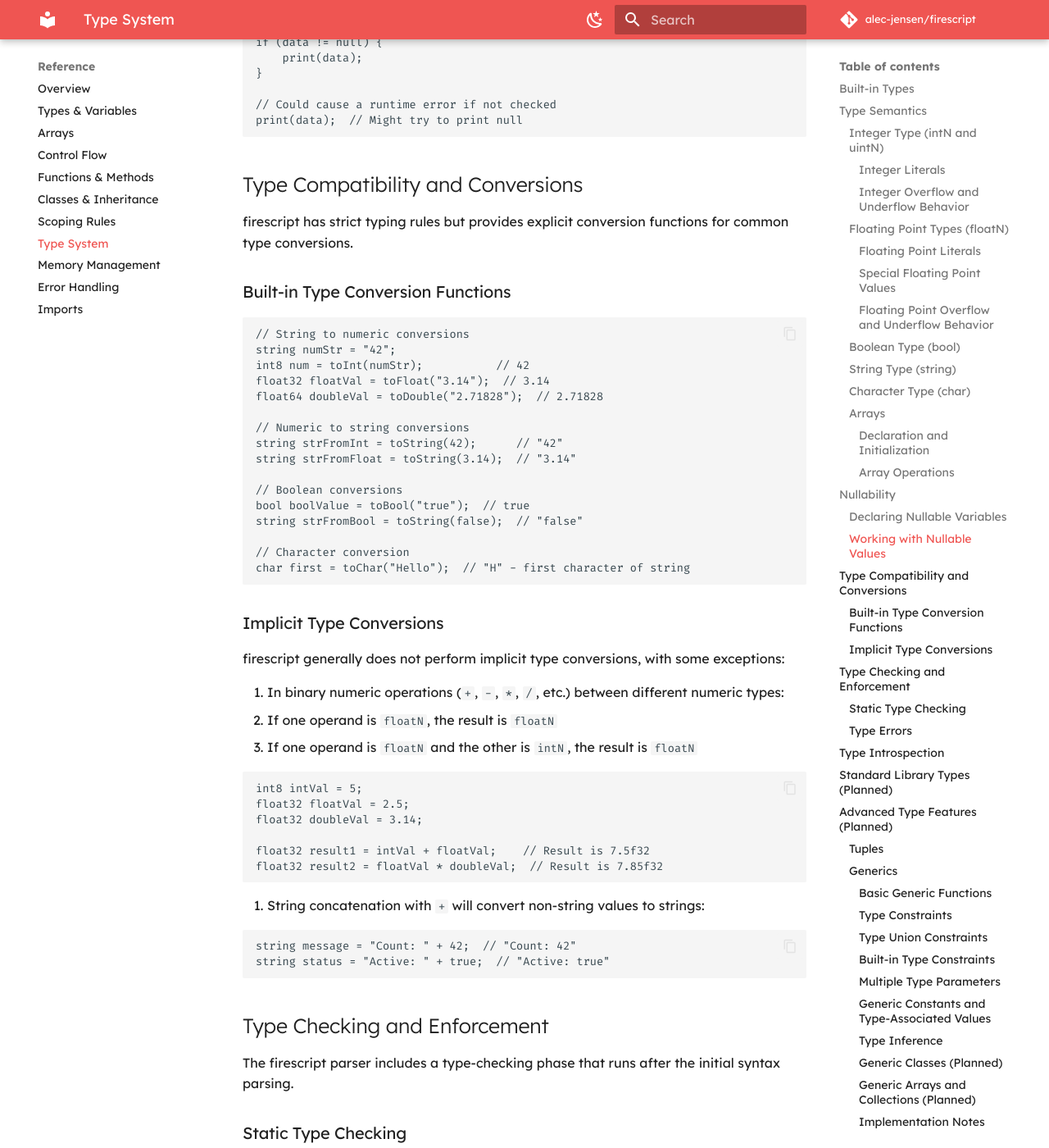
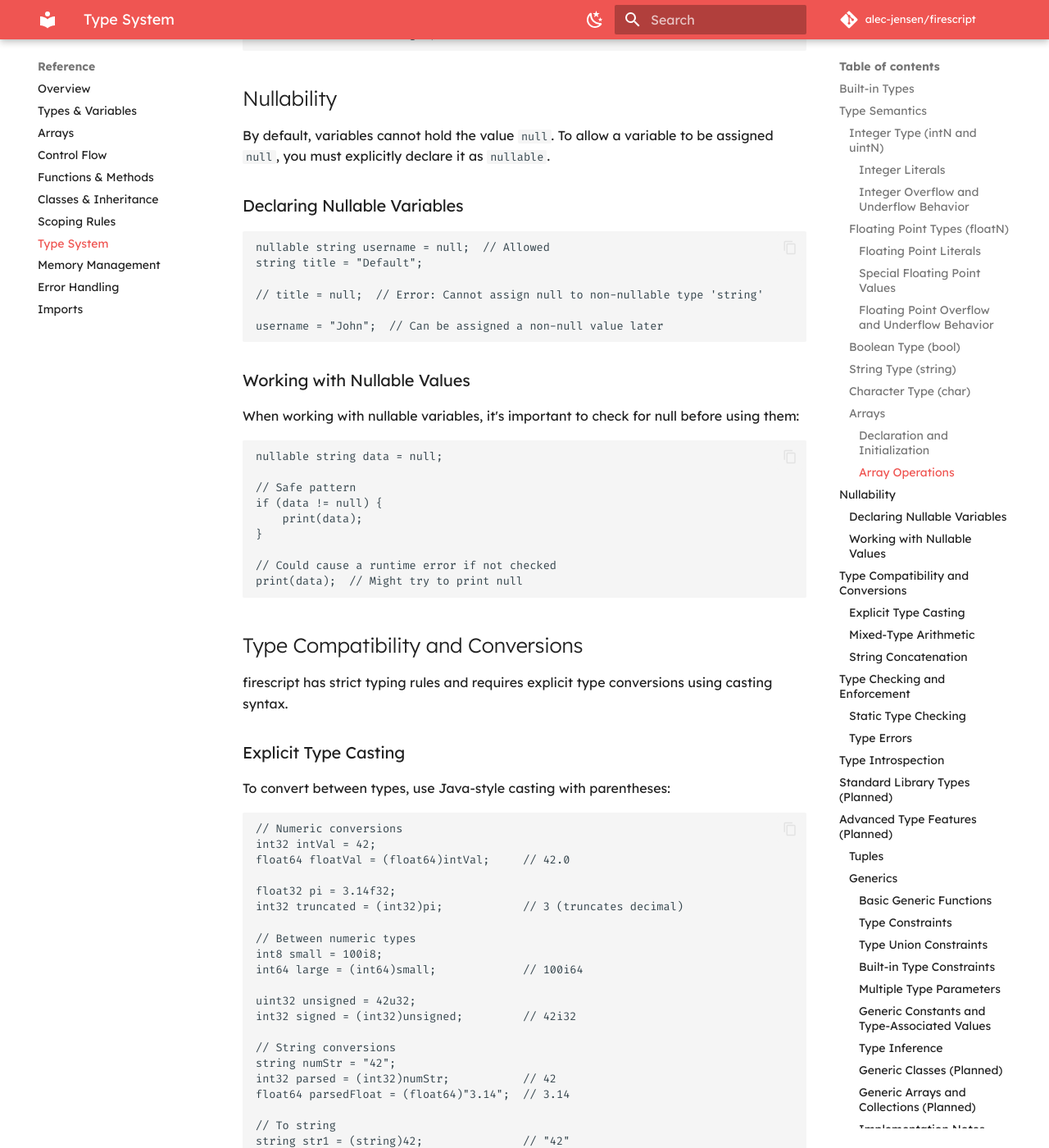
Before and after one commit to alec-jensen/firescript, an MkDocs documentation site: the page built from docs/reference/type_system.md, in a window 1280 px wide and 1400 px high, scrolled down 5609 px. Shown: the whole window at 82% size. Built offline with MkDocs 1.6.1 and Material for MkDocs 9.7.7, drawn with Linux system fonts in a browser that asks for light colours; comment, search, counter and statistics services are not loaded; some of the changed text lies outside the part shown.

Commit message:
Refine type system documentation: remove type conversion functions and clarify explicit type casting

````diff
--- a/docs/reference/type_system.md
+++ b/docs/reference/type_system.md
@@ -59,8 +59,28 @@ int8 binary = 0b00101010; // Binary
 int8 octal = 0o52;        // Octal
 ```
 
-Integer literals by default will be inferred as `int32` unless specified otherwise.
-To specify a different integer type, you can use a suffix:
+**Type Inference for Literals:**
+
+When you assign a literal to a variable with an explicit type, the literal automatically takes on that type:
+
+```firescript
+int8 small = 42;          // Literal 42 inferred as int8
+uint16 medium = 30000;    // Literal 30000 inferred as uint16
+int64 large = 9223372036854775807;  // Literal inferred as int64
+float32 pi = 3.14;        // Literal 3.14 inferred as float32
+float64 e = 2.71828;      // Literal 2.71828 inferred as float64
+```
+
+If the literal is too large or too small for the target type, you'll get a compile-time error:
+
+```firescript
+// int8 overflow = 200;   // ❌ Compile error: 200 exceeds int8 range (-128 to 127)
+// uint8 negative = -1;   // ❌ Compile error: -1 invalid for unsigned type
+```
+
+**Explicit Type Suffixes:**
+
+You can also explicitly specify the type using a suffix, which is useful in contexts where the type cannot be inferred (like in expressions):
 
 ```firescript
 int8 small = 42i8;
@@ -109,15 +129,22 @@ Floating point numbers support:
 
 #### Floating Point Literals
 
-Floating point literals can be specified in decimal or scientific notation:
+Floating point literals can be specified in decimal or scientific notation.
+
+**Type Inference for Literals:**
+
+When you assign a floating-point literal to a variable with an explicit type, the literal automatically takes on that type:
 
 ```firescript
-float32 decimal = 3.14f32;        // Decimal
-float64 scientific = 2.71828e0f64; // Scientific notation
+float32 pi = 3.14159;              // Literal inferred as float32
+float64 e = 2.71828;               // Literal inferred as float64
+float128 phi = 1.618033988749;     // Literal inferred as float128
+float64 scientific = 6.022e23;     // Scientific notation, inferred as float64
 ```
 
-Floating point literals by default will be inferred as `float32` unless specified otherwise.
-To specify a different floating point type, you can use a suffix:
+**Explicit Type Suffixes:**
+
+You can also explicitly specify the type using a suffix:
 
 ```firescript
 float32 f32Value = 3.14f32;
@@ -253,51 +280,109 @@ print(data);  // Might try to print null
 
 ## Type Compatibility and Conversions
 
-firescript has strict typing rules but provides explicit conversion functions for common type conversions.
+firescript has strict typing rules and requires explicit type conversions using casting syntax.
 
-### Built-in Type Conversion Functions
+### Explicit Type Casting
+
+To convert between types, use Java-style casting with parentheses:
 
 ```firescript
-// String to numeric conversions
+// Numeric conversions
+int32 intVal = 42;
+float64 floatVal = (float64)intVal;     // 42.0
+
+float32 pi = 3.14f32;
+int32 truncated = (int32)pi;            // 3 (truncates decimal)
+
+// Between numeric types
+int8 small = 100i8;
+int64 large = (int64)small;             // 100i64
+
+uint32 unsigned = 42u32;
+int32 signed = (int32)unsigned;         // 42i32
+
+// String conversions
 string numStr = "42";
-int8 num = toInt(numStr);           // 42
-float32 floatVal = toFloat("3.14");  // 3.14
-float64 doubleVal = toDouble("2.71828");  // 2.71828
+int32 parsed = (int32)numStr;           // 42
+float64 parsedFloat = (float64)"3.14";  // 3.14
 
-// Numeric to string conversions
-string strFromInt = toString(42);      // "42"
-string strFromFloat = toString(3.14);  // "3.14"
+// To string
+string str1 = (string)42;               // "42"
+string str2 = (string)3.14f32;          // "3.14"
+string str3 = (string)true;             // "true"
 
 // Boolean conversions
-bool boolValue = toBool("true");  // true
-string strFromBool = toString(false);  // "false"
+bool fromString = (bool)"true";         // true
+bool fromInt = (bool)1;                 // true (non-zero is true)
 
-// Character conversion
-char first = toChar("Hello");  // "H" - first character of string
+// Character conversions
+char first = (char)"Hello";             // "H" - first character
 ```
 
-### Implicit Type Conversions
+**Casting Rules:**
 
-firescript generally does not perform implicit type conversions, with some exceptions:
+1. **Numeric to numeric**: Always allowed, may lose precision or truncate
+2. **String to numeric**: Parses the string, throws error if invalid format
+3. **Numeric to string**: Converts to string representation
+4. **Boolean to string**: "true" or "false"
+5. **String to boolean**: "true" → true, anything else → false
+6. **Numeric to boolean**: 0 → false, non-zero → true
+7. **String to char**: Takes first character
 
-1. In binary numeric operations (`+`, `-`, `*`, `/`, etc.) between different numeric types:
-   * If one operand is `floatN`, the result is `floatN`
-   * If one operand is `floatN` and the other is `intN`, the result is `floatN`
+**Invalid Casts:**
+
+Some casts are not allowed and will result in compile-time errors:
 
 ```firescript
-int8 intVal = 5;
-float32 floatVal = 2.5;
-float32 doubleVal = 3.14;
-
-float32 result1 = intVal + floatVal;    // Result is 7.5f32
-float32 result2 = floatVal * doubleVal;  // Result is 7.85f32
+// int32 x = (int32)[1, 2, 3];  // ❌ Error: Cannot cast array to int32
+// bool b = (bool)"hello";       // ⚠️ Runtime error: Invalid boolean string
 ```
 
-2. String concatenation with `+` will convert non-string values to strings:
+### Mixed-Type Arithmetic
+
+firescript does **not** perform implicit type conversions in arithmetic operations. When performing operations between different types or precisions, you must explicitly cast to the desired result type.
 
 ```firescript
-string message = "Count: " + 42;  // "Count: 42"
-string status = "Active: " + true;  // "Active: true"
+int32 a = 10;
+int64 b = 20i64;
+
+// int32 result = a + b;  // ❌ Error: Cannot mix int32 and int64
+
+// Must explicitly cast to desired type
+int32 result1 = (int32)(a + (int32)b);  // Cast b to int32 first
+int64 result2 = (int64)((int64)a + b);  // Cast a to int64 first
+
+// Mixed integer and float
+int32 intVal = 5;
+float32 floatVal = 2.5f32;
+
+// float32 mixed = intVal + floatVal;  // ❌ Error: Cannot mix int32 and float32
+
+float32 result3 = (float32)((float32)intVal + floatVal);  // Cast int to float
+int32 result4 = (int32)((int32)floatVal + intVal);        // Cast float to int (truncates)
+
+// Different float precisions
+float32 f32 = 3.14f32;
+float64 f64 = 2.71f64;
+
+// float64 sum = f32 + f64;  // ❌ Error: Cannot mix float32 and float64
+
+float64 result5 = (float64)((float64)f32 + f64);  // Cast to float64
+float32 result6 = (float32)(f32 + (float32)f64);  // Cast to float32
+```
+
+**Design Rationale:**
+
+This explicit approach prevents silent precision loss and makes data type conversions visible in the code, aligning with firescript's philosophy of explicitness and safety.
+
+### String Concatenation
+
+String concatenation with `+` is an exception - it will implicitly convert non-string values to strings:
+
+```firescript
+string message = "Count: " + 42;  // "Count: 42" - int32 converted to string
+string status = "Active: " + true;  // "Active: true" - bool converted to string
+string pi = "Pi is approximately " + 3.14f32;  // Converts float to string
 ```
 
 ## Type Checking and Enforcement
@@ -306,9 +391,9 @@ The firescript parser includes a type-checking phase that runs after the initial
 
 ### Static Type Checking
 
-1. **Variable Declarations**: When you declare a variable (`int8 x = 5;`), the type checker verifies that the type of the initializer (`5`, which is `int8`) matches the declared type (`int8`).
+1. **Variable Declarations**: When you declare a variable (`int8 x = 5i8;`), the type checker verifies that the type of the initializer (`5i8`, which is `int8`) matches the declared type (`int8`).
 
-2. **Assignments**: When assigning a value to an existing variable (`x = 10;`), the checker ensures the assigned value's type is compatible with the variable's declared type.
+2. **Assignments**: When assigning a value to an existing variable (`x = 10i8;`), the checker ensures the assigned value's type is compatible with the variable's declared type.
 
 3. **Expressions**: Operators (`+`, `-`, `*`, `/`, `==`, `>`, etc.) are checked to ensure they are used with compatible operand types. For example, arithmetic operators generally require numeric types (`intN`, `floatN`), while `+` can also be used for string concatenation. The result type of an expression is also determined (e.g., `1 + 2.0` results in a `float32`).
 
@@ -1239,10 +1324,11 @@ The current firescript compiler supports:
 * ✅ Nullable type modifiers
 * ✅ Arrays of Copyable types
 * ✅ Static type checking for expressions and assignments
-* ✅ Type conversion functions
 
 Not yet implemented:
 
+* ❌ Type inference on variable declarations
+* ❌ Explicit type casting (Java-style with parentheses)
 * ❌ Type introspection with `typeof`
 * ❌ Tuples
 * ❌ Interfaces (syntax and semantics documented, implementation pending)
````
Also changed, not shown: docs/changelog.md (+2 -0 lines), docs/reference/functions.md (+0 -61 lines).
